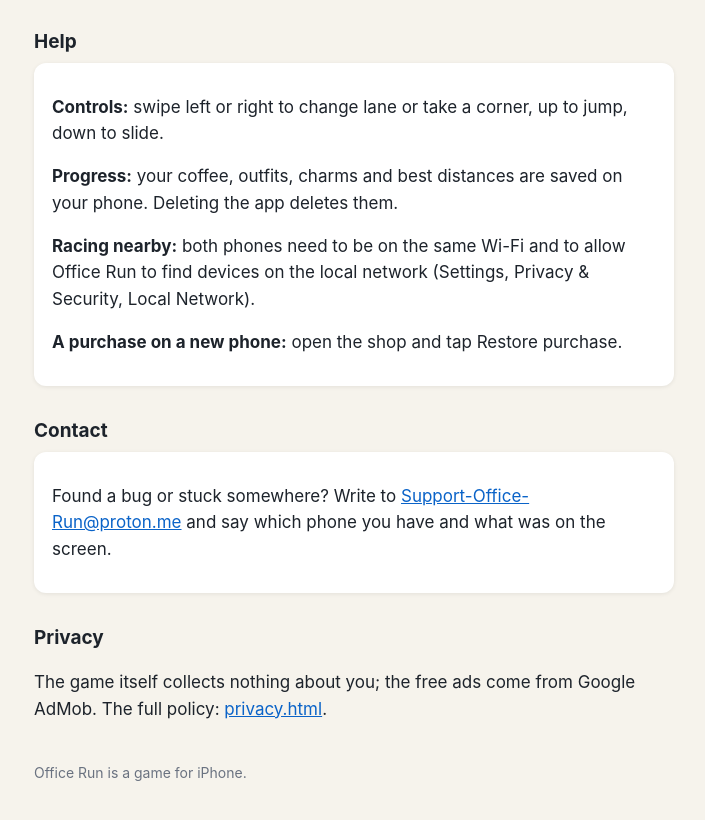
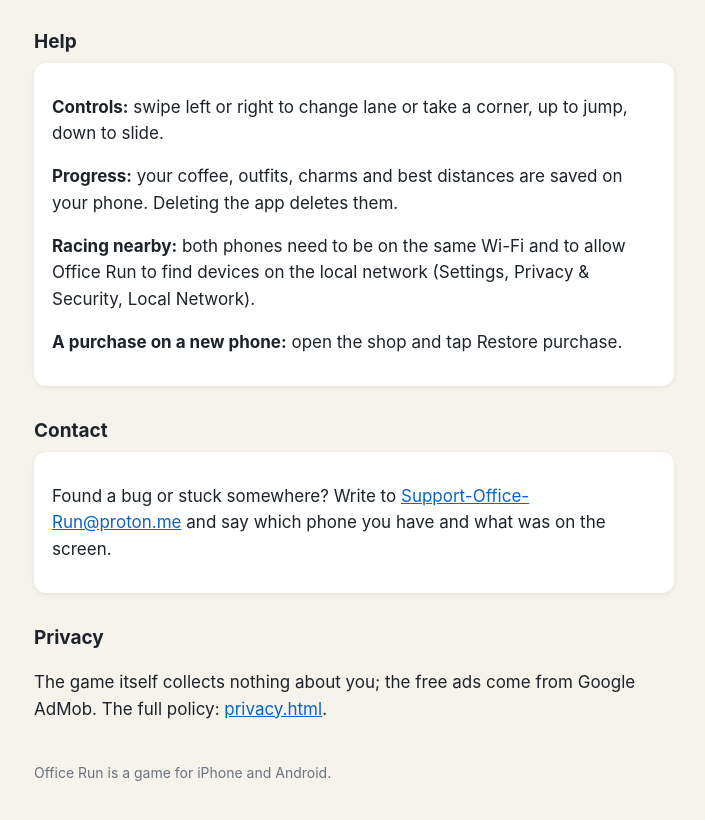
Before and after one commit to Office-Run/office-run-site, a plain HTML site: page index.html in a window 1280 px wide. Shown: the part 136-956 px from the top of the page, without its empty margins (286-991 px from the left). Drawn offline with Linux system fonts and the light colour scheme.

Commit message:
index: cover Android (Google Play)

```diff
--- a/index.html
+++ b/index.html
@@ -36,5 +36,5 @@
 <h2>Privacy</h2>
 <p>The game itself collects nothing about you; the free ads come from Google AdMob. The full policy: <a href="privacy.html">privacy.html</a>.</p>
 
-<footer>Office Run is a game for iPhone.</footer>
+<footer>Office Run is a game for iPhone and Android.</footer>
 </html>
```
